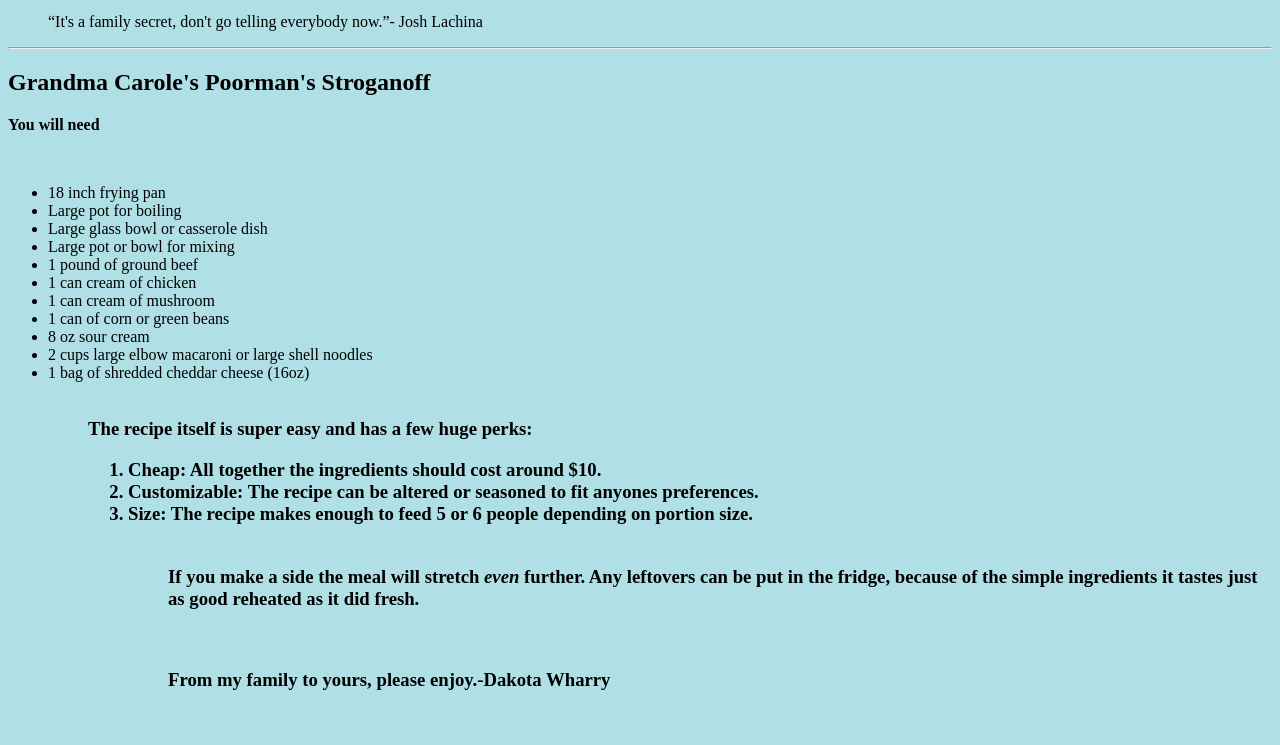
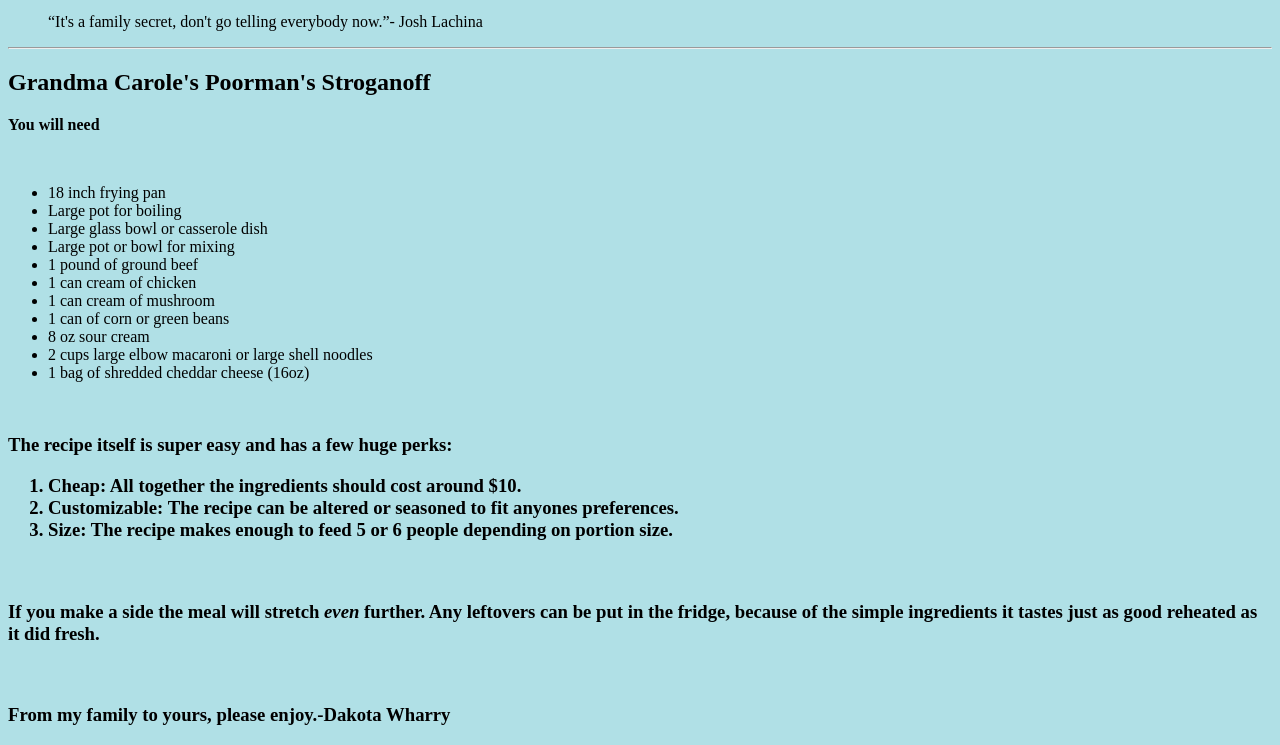
Before and after one commit to Dakota-Wharry123/web-dev-hw, a plain HTML site: page project-2/index.html in a window 1280 px wide. Shown: the part 137-882 px from the top of the page. Before the commit the page ends 847 px from the top, so only its background shows below. Drawn offline with Linux system fonts and the light colour scheme.

Commit message:
Corrections-r3

```diff
--- a/project-2/index.html
+++ b/project-2/index.html
@@ -34,13 +34,13 @@
           <li>8 oz sour cream</li>
           <li>2 cups large elbow macaroni or large shell noodles</li>
           <li>1 bag of shredded cheddar cheese (16oz)
-          <ul><br />
-  <p> <h3>The recipe itself is super easy and has a few huge perks:<h3></p>
+          </ul><br />
+   <h3>The recipe itself is super easy and has a few huge perks:<h3>
     <ol>
       <li><strong>Cheap</strong>: All together the ingredients should cost around $10.</li>
       <li><strong>Customizable</strong>: The recipe can be altered or seasoned to fit anyones preferences.</li>
       <li><strong>Size</strong>: The recipe makes enough to feed 5 or 6 people depending on portion size. </li>
-        <ol><br />
+    </ol><br />
   <p>  If you make a side the meal will stretch <em>even</em> further. Any leftovers can be put in the fridge, because of the simple ingredients
     it tastes just as good reheated as it did fresh.</p><br />
 
```
